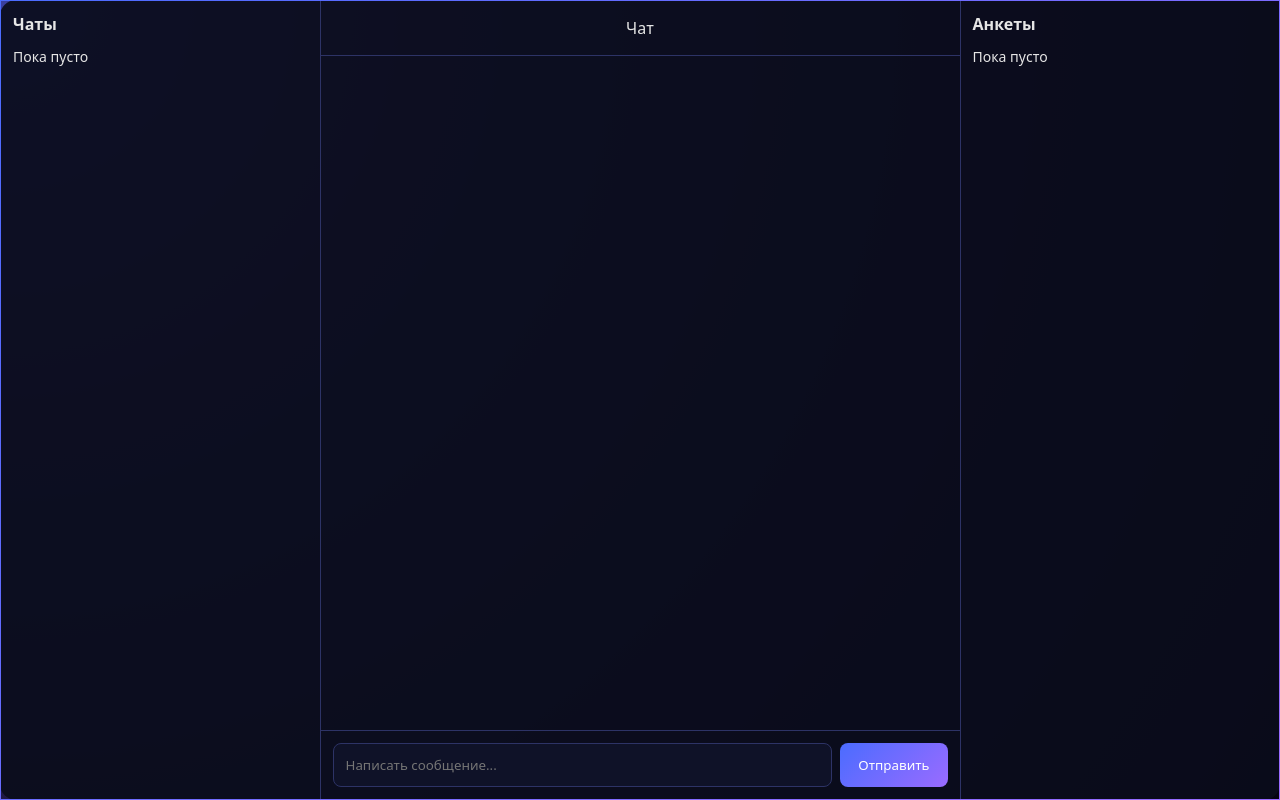
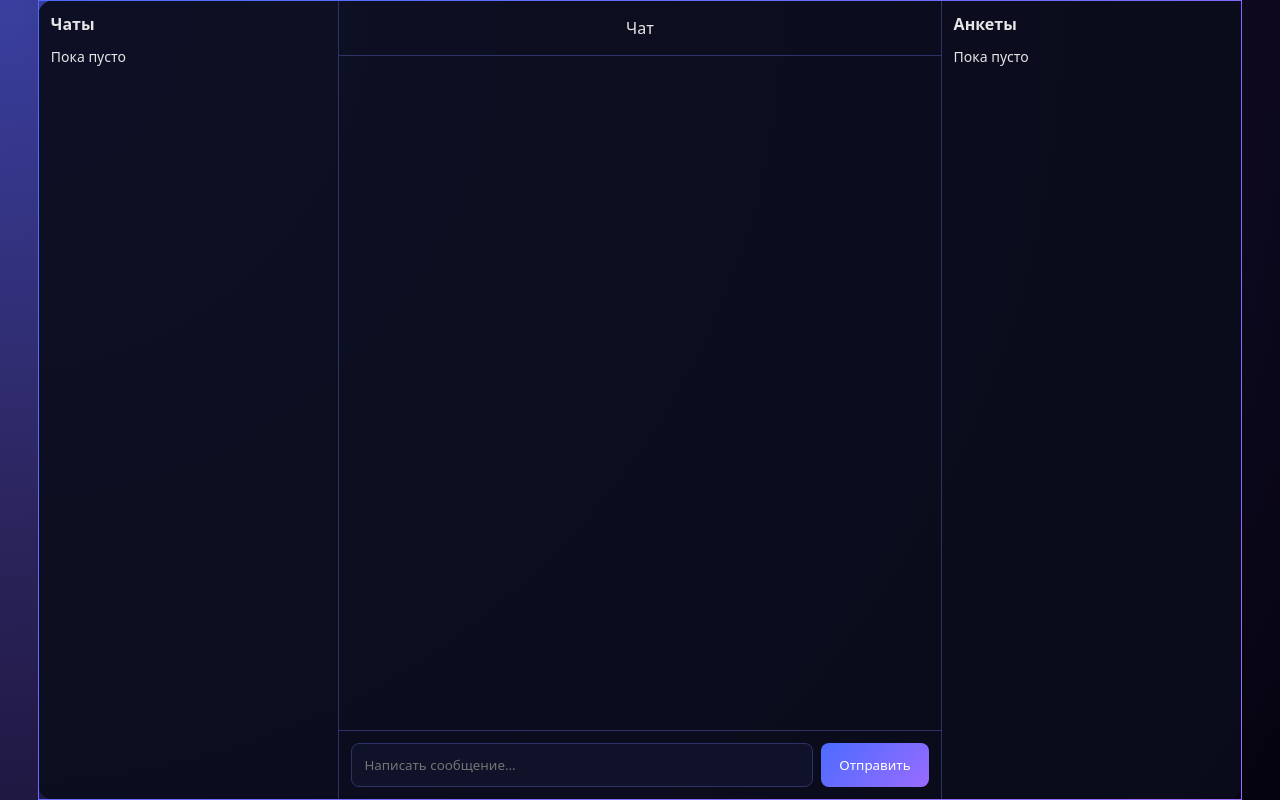
Before and after one commit to tishkatishka1-dotcom/flirt-chat-platform, a website: page chat.html in a window 1280 px wide. Drawn offline with Linux system fonts and the light colour scheme; no server answers; sample sign-in values are in the browser's storage.

Commit message:
Update chat.html

```diff
--- a/chat.html
+++ b/chat.html
@@ -11,7 +11,8 @@
       font-family: system-ui, -apple-system, BlinkMacSystemFont, "Segoe UI", sans-serif;
     }
 
-    body {
+    body {padding: 1cm;
+
       margin: 0;
       height: 100vh;
       background: radial-gradient(
```
